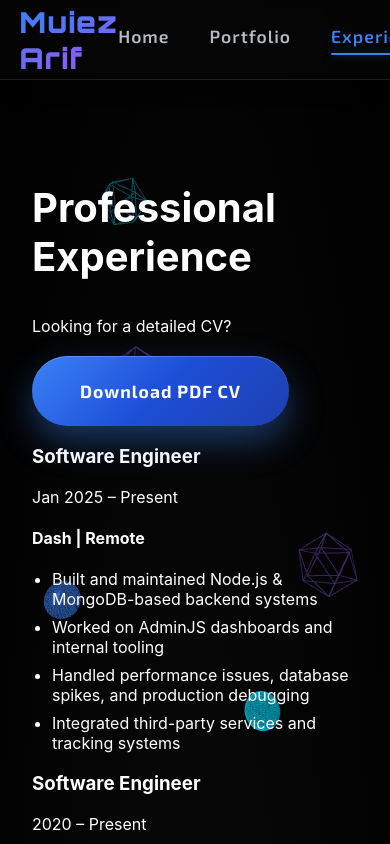
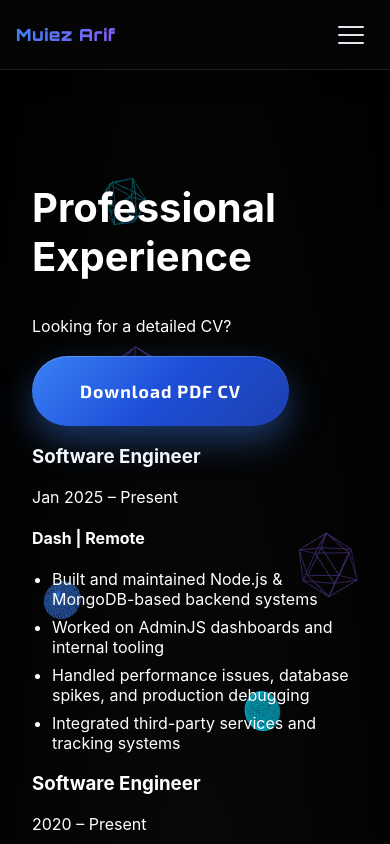
Before and after one commit to muiezarif/Portfolio-new, a Next.js app: page /experience in a window 390 px wide. Shown: the top 844 px of the page. Built offline with nearby package versions, Linux system fonts and the light colour scheme.

Commit message:
styling update and navbar fix

```diff
--- a/components/Navbar.tsx
+++ b/components/Navbar.tsx
@@ -1,23 +1,43 @@
-import Link from 'next/link';
-import { useRouter } from 'next/router';
-import styles from '../styles/Home.module.css';
+import Link from "next/link";
+import { useRouter } from "next/router";
+import { useEffect, useState } from "react";
+import styles from "../styles/Home.module.css";
 
 const Navbar = () => {
   const router = useRouter();
+  const [isOpen, setIsOpen] = useState(false);
+
+  // Close menu when route changes
+  useEffect(() => {
+    setIsOpen(false);
+  }, [router.pathname]);
 
   return (
     <nav className={styles.navbar}>
       <div className={styles.navLogo}>
         <Link href="/">Muiez Arif</Link>
       </div>
-      <ul className={styles.navLinks}>
-        <li className={router.pathname === '/' ? styles.activeLink : ''}>
+
+      {/* Hamburger (mobile only) */}
+      <button
+        className={styles.navToggle}
+        onClick={() => setIsOpen((v) => !v)}
+        aria-label="Toggle navigation menu"
+        aria-expanded={isOpen}
+      >
+        <span className={styles.navToggleBar} />
+        <span className={styles.navToggleBar} />
+        <span className={styles.navToggleBar} />
+      </button>
+
+      <ul className={`${styles.navLinks} ${isOpen ? styles.navLinksOpen : ""}`}>
+        <li className={router.pathname === "/" ? styles.activeLink : ""}>
           <Link href="/">Home</Link>
         </li>
-        <li className={router.pathname === '/portfolio' ? styles.activeLink : ''}>
+        <li className={router.pathname === "/portfolio" ? styles.activeLink : ""}>
           <Link href="/portfolio">Portfolio</Link>
         </li>
-        <li className={router.pathname === '/experience' ? styles.activeLink : ''}>
+        <li className={router.pathname === "/experience" ? styles.activeLink : ""}>
           <Link href="/experience">Experience</Link>
         </li>
         <li>
--- a/styles/Home.module.css
+++ b/styles/Home.module.css
@@ -782,3 +782,83 @@
     padding: 2.5rem;
   }
 }
+
+/* Hamburger button (hidden on desktop) */
+.navToggle {
+  display: none;
+  background: transparent;
+  border: none;
+  cursor: pointer;
+  padding: 10px;
+}
+
+.navToggleBar {
+  display: block;
+  width: 26px;
+  height: 2px;
+  margin: 6px 0;
+  background: #e2e8f0;
+  border-radius: 2px;
+  transition: all 0.3s ease;
+}
+
+/* Mobile Navbar */
+@media (max-width: 768px) {
+  .navbar {
+    height: 70px;
+    padding: 0 16px;
+  }
+
+  /* shrink the name on mobile */
+  .navLogo a {
+    font-size: 1.2rem;
+    letter-spacing: 0.5px;
+  }
+
+  .navToggle {
+    display: block;
+  }
+
+  /* turn the links into a dropdown menu */
+  .navLinks {
+    position: absolute;
+    top: 70px;
+    left: 0;
+    right: 0;
+    display: none; /* hidden until open */
+    flex-direction: column;
+    gap: 0;
+    background: rgba(10, 10, 10, 0.92);
+    backdrop-filter: blur(15px);
+    border-bottom: 1px solid rgba(255, 255, 255, 0.12);
+    padding: 12px 16px;
+  }
+
+  .navLinksOpen {
+    display: flex;
+  }
+
+  .navLinks li {
+    padding: 12px 0;
+  }
+
+  .navLinks a {
+    font-size: 1.05rem;
+    opacity: 1;
+  }
+
+  .activeLink::after {
+    bottom: -4px;
+  }
+}
+
+/* Extra small screens */
+@media (max-width: 480px) {
+  .navLogo a {
+    font-size: 1.05rem;
+  }
+
+  .navLinks a {
+    font-size: 1rem;
+  }
+}
```
